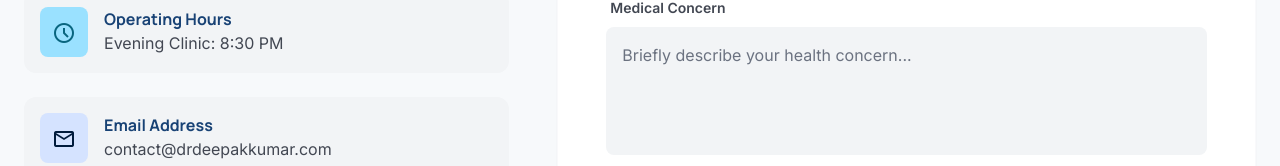
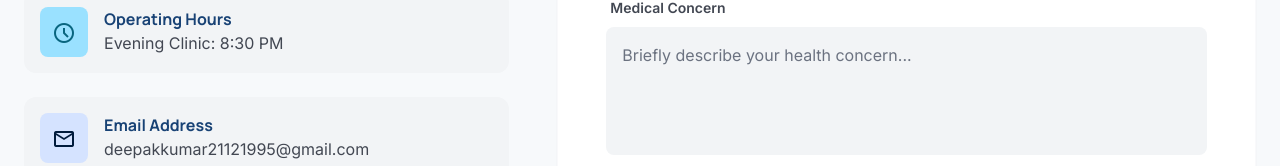
Before and after one commit to chiranjeevbitm/Doctors-Profile, a React (Vite) app in the folder FE/: page /appointments in a window 1280 px wide. Shown: the part 634-800 px from the top of the page. Built offline with nearby package versions, Linux system fonts and the light colour scheme.

Commit message:
Update Dr. Deepak Kumar's email address in Appointments and README

```diff
--- a/FE/src/pages/Appointments.jsx
+++ b/FE/src/pages/Appointments.jsx
@@ -44,7 +44,7 @@ export default function Appointments() {
                 </div>
                 <div>
                   <p className="font-headline font-bold text-primary">Email Address</p>
-                  <p className="text-on-surface-variant">contact@drdeepakkumar.com</p>
+                  <p className="text-on-surface-variant">deepakkumar21121995@gmail.com</p>
                 </div>
               </div>
             </div>
```
Also changed, not shown: 1 other file (tests, documents, lock files or other folders).
